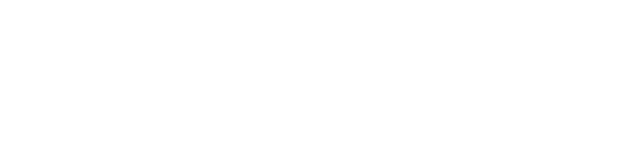
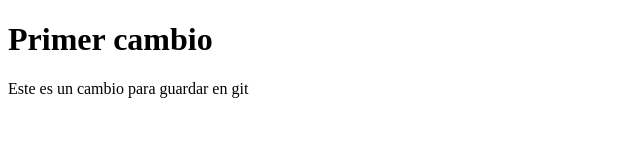
Before and after one commit to Julkian9/CursoGit, a plain HTML site: page index.html in a window 1280 px wide. Shown: the whole page, without its empty margins (0-640 px from the left). Drawn offline with Linux system fonts and the light colour scheme.

Commit message:
Titulo y parrafo

```diff
--- a/index.html
+++ b/index.html
@@ -7,6 +7,8 @@
     <link href="css/styles.css" rel="stylesheet" type="text-css">
 </head>
 <body>
+    <h1>Primer cambio</h1>
+    <p>Este es un cambio para guardar en git</p>
 
 </body>
 </html>
```
